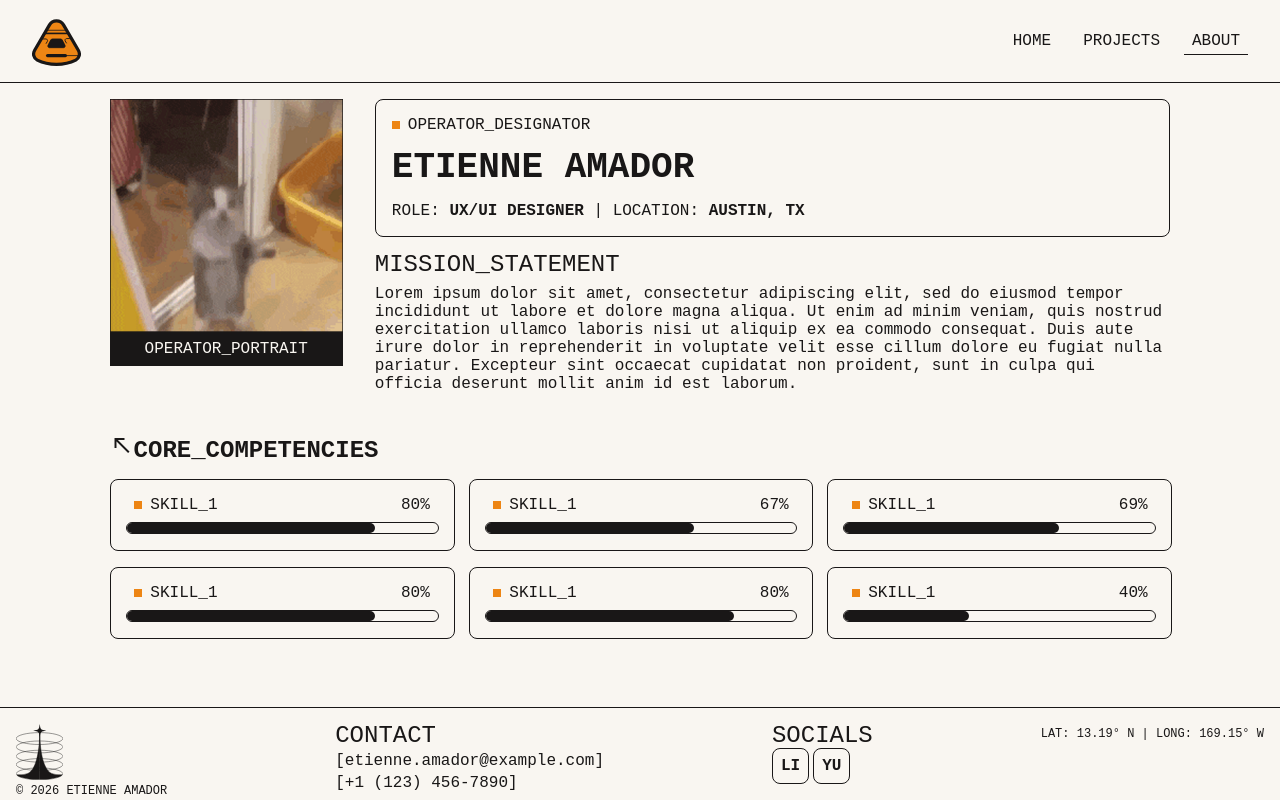
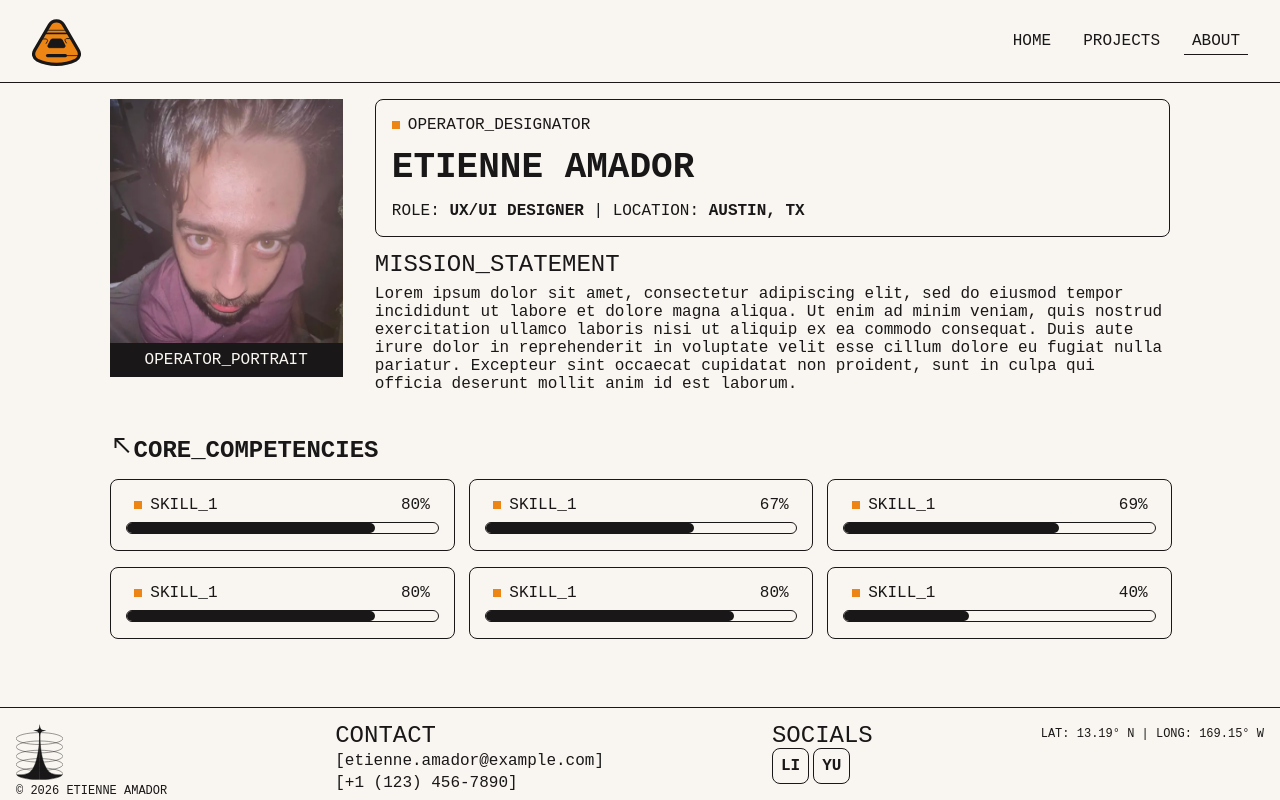
Before and after one commit to Rayven-D/EtiennePortfolio, an Angular app: page /about in a window 1280 px wide. Built offline with nearby package versions, Linux system fonts and the light colour scheme.

Commit message:
image assets

```diff
--- a/src/app/components/about/about.html
+++ b/src/app/components/about/about.html
@@ -1,7 +1,7 @@
 <div class="about-container">
     <section class="about-info">
         <div class="about-image">
-            <img src="assets/images/happyhappyhappy.png" alt="Profile Picture">
+            <img src="assets/images/funny_etienne.png" alt="Profile Picture">
             <span class="image-caption">OPERATOR_PORTRAIT</span>
         </div>
         <div class="about-content">
```
Also changed, not shown: src/assets/images/funny_etienne.png (added), 1 other file (tests, documents, lock files or other folders).
